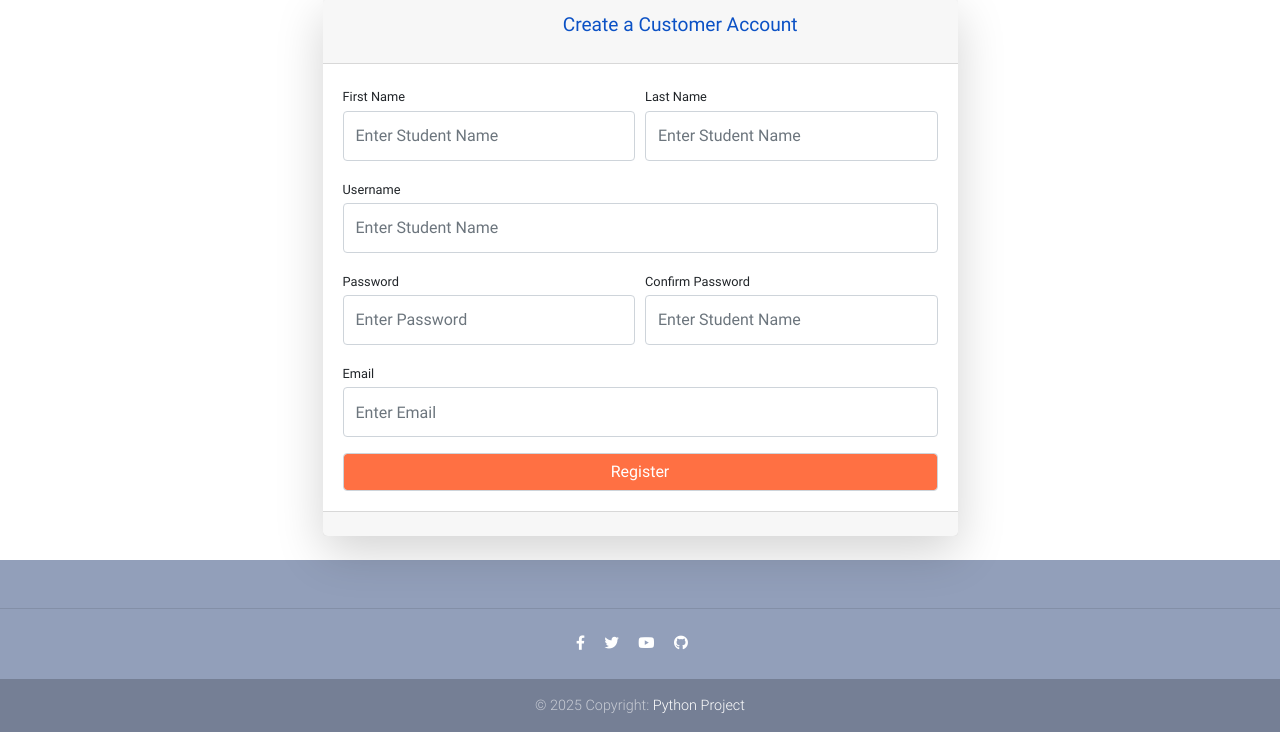
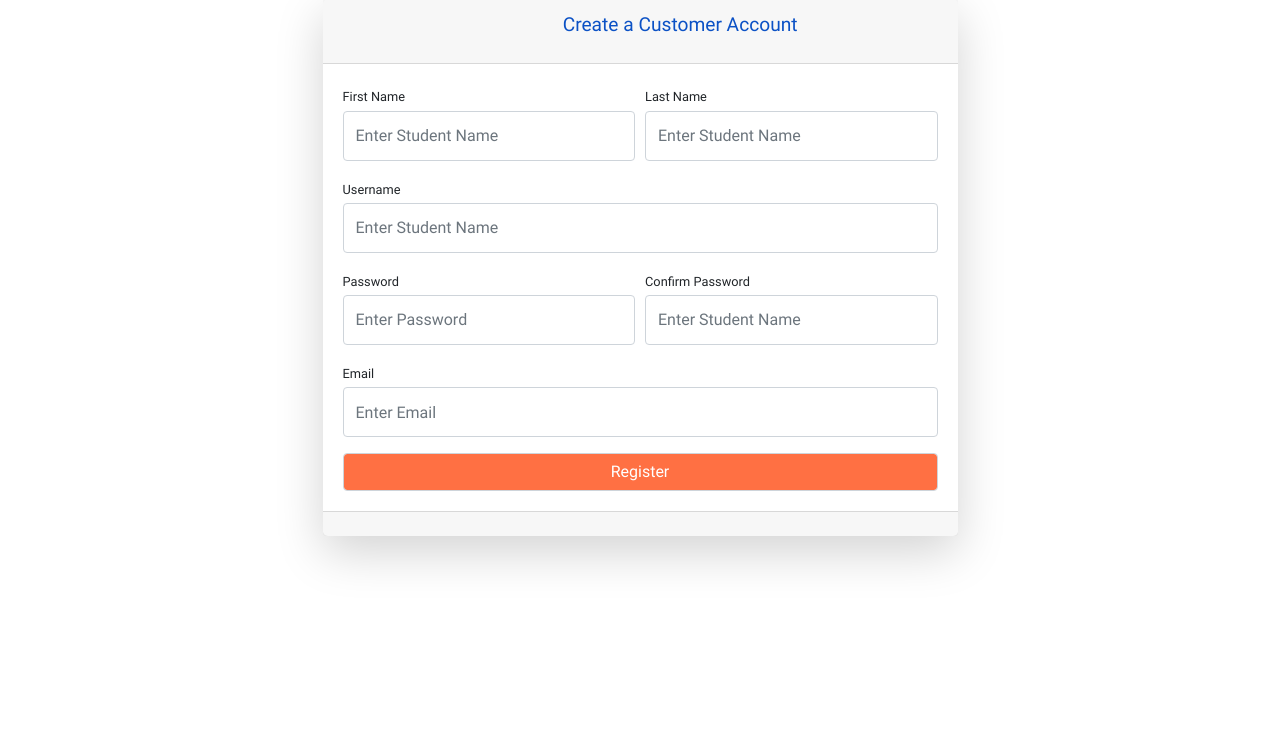
Before and after one commit to tanvirRahan/Topnoz, a Django app: page /register/ in a window 1280 px wide. Shown: the part 139-871 px from the top of the page. After the commit the page ends 704 px from the top, so only its background shows below. Run offline with Django 3.2, Linux system fonts and the light colour scheme; some libraries are stand-ins or nearby versions.

Commit message:
footer change

```diff
--- a/templates/checkout.html
+++ b/templates/checkout.html
@@ -387,7 +387,7 @@
 
     <!--Copyright-->
     <div class="footer-copyright py-3">
-      © 2019 Copyright:
+
       <a href="https://mdbootstrap.com/education/bootstrap/" target="_blank"> MDBootstrap.com </a>
     </div>
     <!--/.Copyright-->
--- a/templates/product.html
+++ b/templates/product.html
@@ -94,7 +94,7 @@
 
     {% if not user.is_authenticated %}
     <div class="blur-overlay">
-      <h4>Please login to view product details</h4>
+      <h4>🛒 Sign in to see more about this product</h4>
       <div class="auth-buttons">
         <a href="{% url 'userLogin' %}" class="btn btn-primary">Login</a>
       </div>
--- a/templates/register.html
+++ b/templates/register.html
@@ -220,48 +220,6 @@
 </div>
 <!--End Content-->
 
-<!--Footer-->
-<footer class="page-footer text-center font-small mt-4 wow fadeIn">
-
-    <!--Call to action-->
-    <div class="pt-4">
-
-    </div>
-    <!--/.Call to action-->
-
-    <hr class="my-4">
-
-    <!-- Social icons -->
-    <div class="pb-4">
-        <a href="" target="_blank">
-            <i class="fab fa-facebook-f mr-3"></i>
-        </a>
-
-        <a href="" target="_blank">
-            <i class="fab fa-twitter mr-3"></i>
-        </a>
-
-        <a href="" target="_blank">
-            <i class="fab fa-youtube mr-3"></i>
-        </a>
-
-
-        <a href="" target="_blank">
-            <i class="fab fa-github mr-3"></i>
-        </a>
-
-    </div>
-    <!-- Social icons -->
-
-    <!--Copyright-->
-    <div class="footer-copyright py-3">
-       © 2025 Copyright:
-        <a href="#" target="_blank"> Python Project </a>
-    </div>
-    <!--/.Copyright-->
-
-</footer>
-<!--/.Footer-->
 
 <!-- SCRIPTS -->
 <!-- JQuery -->
```
Also changed, not shown: templates/contact.html (+5 -9 lines), templates/home.html (+0 -11 lines), templates/login.html (+0 -41 lines).
